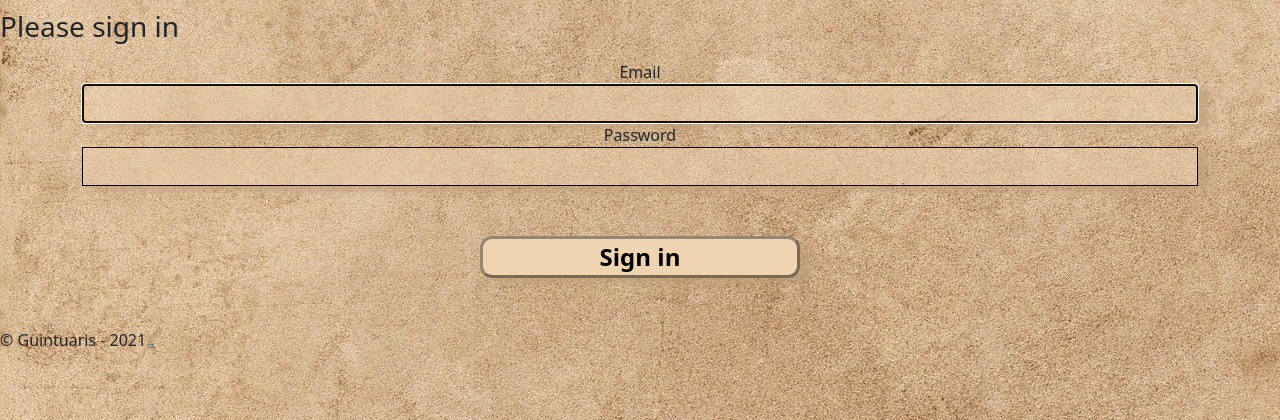
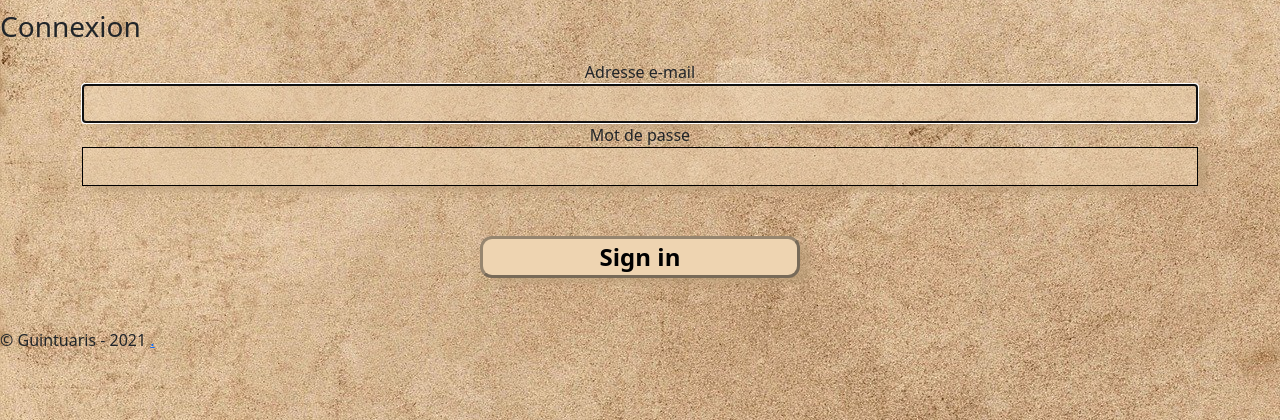
Before and after one commit to Alex1084/Guintuaris-symfony, a Symfony app: template templates/security/login.html.twig in a window 1280 px wide. Shown: the part 250-670 px from the top of the page. Run offline with Twig, Linux system fonts and the light colour scheme; the template is opened without the code that fills it, so the values that code supplies are empty; some libraries are stand-ins or nearby versions.

Commit message:
Ajout d'un else Permet de ne pas afficher le login form quand on est connectée

```diff
--- a/templates/security/login.html.twig
+++ b/templates/security/login.html.twig
@@ -1,6 +1,6 @@
 {% extends 'base.html.twig' %}
 
-{% block title %}Log in |
+{% block title %}Connexion |
 	{{parent()}}
 {% endblock %}
 
@@ -12,23 +12,22 @@
 
 		{% if app.user %}
 			<div class="mb-3">
-				You are logged in as
-				{{ app.user.username }},
-				<a href="{{ path('app_logout') }}">Logout</a>
+				Vous êtes connectée avec le compte
+				{{ app.user.username }}.
 			</div>
-		{% endif %}
-
-		<h1 class="h3 mb-3 font-weight-normal">Please sign in</h1>
+			<a href="{{ path('app_logout') }}">Déconexion</a>
+		{% else %}
+			<h1 class="h3 mb-3 font-weight-normal">Connexion</h1>
 			<div class="container">
 			<div class="row">
 				<div class="col-md-12 div-form">
-					<label for="inputEmail">Email</label>
+					<label for="inputEmail">Adresse e-mail</label>
 					<br>
 					<input type="email" value="{{ last_username }}" name="email" id="inputEmail" class="log" autocomplete="email" required autofocus>
 				</div>
 
 				<div class="col-md-12 div-form">
-					<label for="inputPassword">Password</label>
+					<label for="inputPassword">Mot de passe</label>
 					<br>
 					<input type="password" name="password" id="inputPassword" class="log" autocomplete="current-password" required>
 				</div>
@@ -36,9 +35,7 @@
 			</div>
 		</div>
 
-
-		<input
-		type="hidden" name="_csrf_token" value="{{ csrf_token('authenticate') }}">
+		<input type="hidden" name="_csrf_token" value="{{ csrf_token('authenticate') }}">
 
 		{#
 			Uncomment this section and add a remember_me option below your firewall to activate remember me functionality.
@@ -51,9 +48,7 @@
 			</div>
 		#}
 
-		<button class="valid-form" type="submit">
-
-			Sign in
-		</button>
+		<button class="valid-form" type="submit">Sign in</button>
 	</form>
+		{% endif %}
 {% endblock %}
```
Lines whose indentation alone changed are shown as unchanged.
